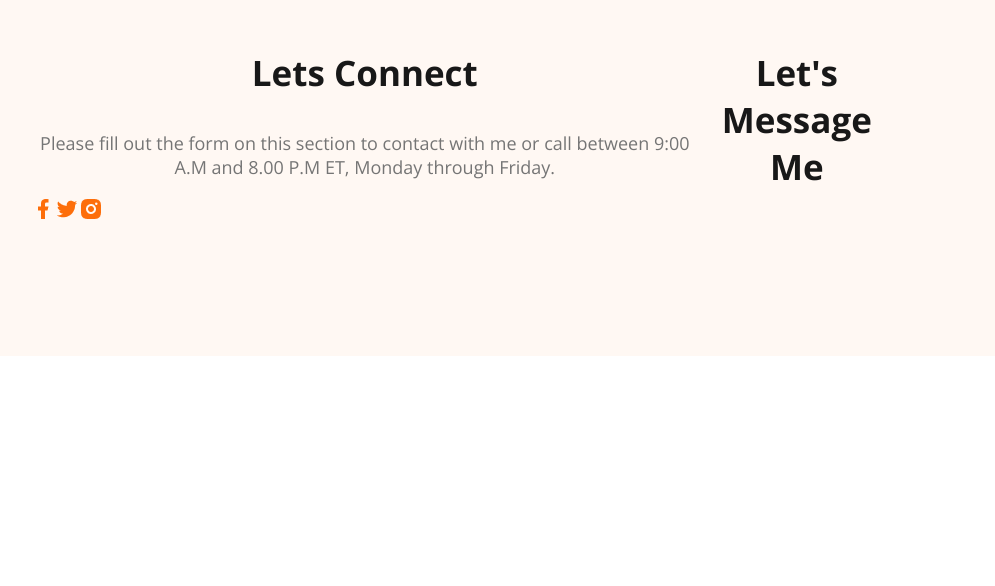
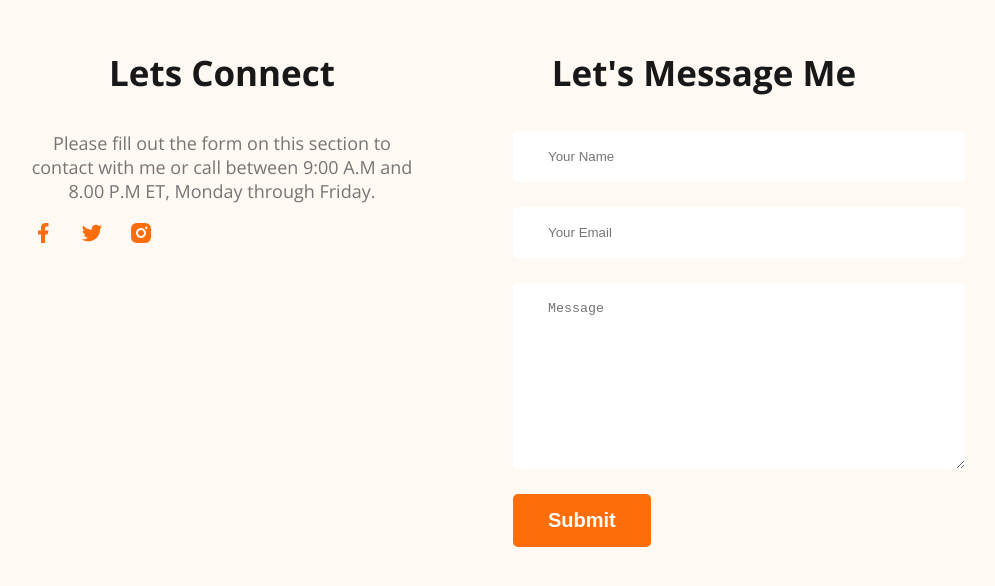
Before and after one commit to Sultan-5591/my-web-portfolio, a plain HTML site: page index.html in a window 1280 px wide. Shown: the part 3597-4183 px from the top of the page, without its empty margins (177-1172 px from the left). Before the commit the page ends 3961 px from the top, so only its background shows below. Drawn offline with nearby package versions, Linux system fonts and the light colour scheme.

Commit message:
finished footer section with contact form

```diff
--- a/index.html
+++ b/index.html
@@ -148,7 +148,7 @@
 
     </main>
     <footer>
-        <div class="footer-colum">
+        <div class="footer-column">
             <h3 class="section-title">Lets Connect</h3>
             <p class="section-description">
                 Please fill out the form on this section to contact with me or call between 9:00 A.M and 8.00 P.M ET, Monday through Friday.
@@ -157,8 +157,14 @@
                 <a href=""><img src="images/icons/facebook.png" alt=""></a><a href=""><img src="images/icons/twitter.png" alt=""></a><a href=""><img src="images/icons/insta.png" alt=""></a>
             </div>
         </div>
-        <div class="footer-colum">
+        <div class="footer-column">
             <h3 class="section-title">Let's Message Me</h3>
+            <form class="contact" action="">
+                <input type="text" placeholder="Your Name">
+                <input type="email" name="" placeholder="Your Email" id="">
+                <textarea name="" placeholder="Message" id="" cols="30" rows="10"></textarea>
+                <input class="btn-primary" type="submit" value="Submit">
+            </form>
         </div>
 
 
--- a/styles/portfolio.css
+++ b/styles/portfolio.css
@@ -164,7 +164,26 @@ main section{
 /* Footer related styles */
 footer{
     display: flex;
+    gap: 100px;
     background: #FFF8F3;
     margin-top: 100px;
     padding: 130px 200px;
 }
+.footer-column{
+    width: 50%;
+}
+.social-links a{
+    margin-right: 25px;
+
+}
+.contact input[type="text"], .contact input[type="email"],
+textarea {
+    display: block;
+    margin-bottom: 25px;
+    padding: 18px 35px;
+    color:#757575;
+    border-radius: 5px;
+    background: #FFF;
+    border: 0;
+    width: 100%;
+}
```
